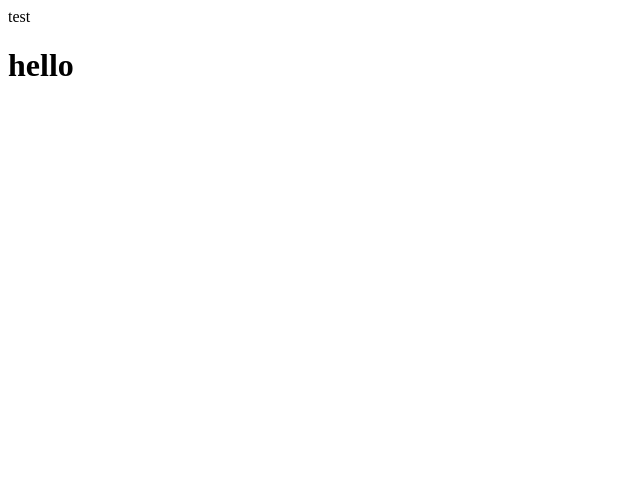
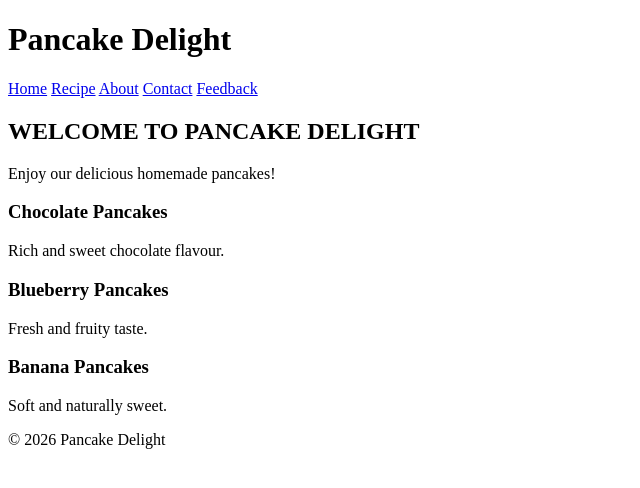
Before and after one commit to bida25-297/recipe-website, a plain HTML site: page index.html in a window 1280 px wide. Shown: the whole page, without its empty margins (0-640 px from the left). Drawn offline with Linux system fonts and the light colour scheme.

Commit message:
fixed homepage

```diff
--- a/index.html
+++ b/index.html
@@ -1,10 +1,55 @@
 <!DOCTYPE html>
-<html>
+<html lang="en">
 <head>
-    <tittle>test</tittle>
+    <meta charset="UTF-8">
+    <title>Pancake Delight</title>
 </head>
+
 <body>
-    <h1>hello</h1>
+
+<header>
+    <h1>Pancake Delight</h1>
+</header>
+
+<nav>
+    <a href="index.html">Home</a>
+    <a href="recipe.html">Recipe</a>
+    <a href="about.html">About</a>
+    <a href="contact.html">Contact</a>
+    <a href="feedback.html">Feedback</a>
+</nav>
+
+<main>
+
+<section>
+    <h2>WELCOME TO PANCAKE DELIGHT</h2>
+    <p>Enjoy our delicious homemade pancakes!</p>
+</section>
+
+<section>
+
+    <article>
+        <h3>Chocolate Pancakes</h3>
+        <p>Rich and sweet chocolate flavour.</p>
+    </article>
+
+    <article>
+        <h3>Blueberry Pancakes</h3>
+        <p>Fresh and fruity taste.</p>
+    </article>
+
+    <article>
+        <h3>Banana Pancakes</h3>
+        <p>Soft and naturally sweet.</p>
+    </article>
+
+</section>
+
+</main>
+
+<footer>
+    <p>© 2026 Pancake Delight</p>
+</footer>
+
 </body>
-
 </html>
```
